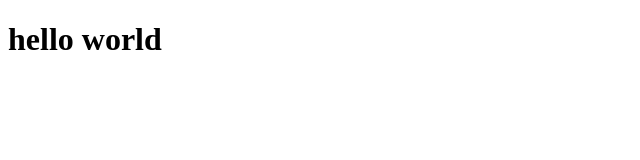
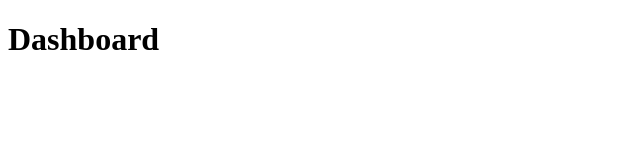
Before and after one commit to miguelriosoliveira/github-explorer, a React (Create React App) app: page / in a window 1280 px wide. Shown: the top 160 px of the page, without its empty margins (0-640 px from the left). Built offline with nearby package versions, Linux system fonts and the light colour scheme.

Commit message:
routes configs

```diff
--- a/package.json
+++ b/package.json
@@ -10,8 +10,10 @@
 		"@types/node": "^12.0.0",
 		"@types/react": "^16.9.0",
 		"@types/react-dom": "^16.9.0",
+		"@types/react-router-dom": "^5.1.5",
 		"react": "^16.13.1",
 		"react-dom": "^16.13.1",
+		"react-router-dom": "^5.1.2",
 		"react-scripts": "3.4.1",
 		"typescript": "~3.7.2"
 	},
@@ -36,7 +38,6 @@
 	"devDependencies": {
 		"@typescript-eslint/eslint-plugin": "^2.31.0",
 		"@typescript-eslint/parser": "^2.31.0",
-		"eslint": "^7.0.0",
 		"eslint-config-airbnb": "^18.1.0",
 		"eslint-config-prettier": "^6.11.0",
 		"eslint-import-resolver-typescript": "^2.0.0",
--- a/src/App.tsx
+++ b/src/App.tsx
@@ -1,7 +1,6 @@
 import React from 'react';
+import Routes from './routes';
 
-function App() {
-	return <h1>hello world</h1>;
-}
+const App: React.FC = () => <Routes />;
 
 export default App;
--- /dev/null
+++ b/src/pages/Dashboard/index.tsx
@@ -0,0 +1,7 @@
+import React from 'react';
+
+const Dashboard: React.FC = () => {
+	return <h1>Dashboard</h1>;
+};
+
+export default Dashboard;
--- /dev/null
+++ b/src/pages/Repository/index.tsx
@@ -0,0 +1,7 @@
+import React from 'react';
+
+const Repository: React.FC = () => {
+	return <h1>Repository</h1>;
+};
+
+export default Repository;
--- /dev/null
+++ b/src/routes/index.tsx
@@ -0,0 +1,15 @@
+import React from 'react';
+import { BrowserRouter, Switch, Route } from 'react-router-dom';
+import Dashboard from '../pages/Dashboard';
+import Repository from '../pages/Repository';
+
+const Routes: React.FC = () => (
+	<BrowserRouter>
+		<Switch>
+			<Route exact path="/" component={Dashboard} />
+			<Route exact path="/repository" component={Repository} />
+		</Switch>
+	</BrowserRouter>
+);
+
+export default Routes;
```
Also changed, not shown: 1 other file (tests, documents, lock files or other folders).
